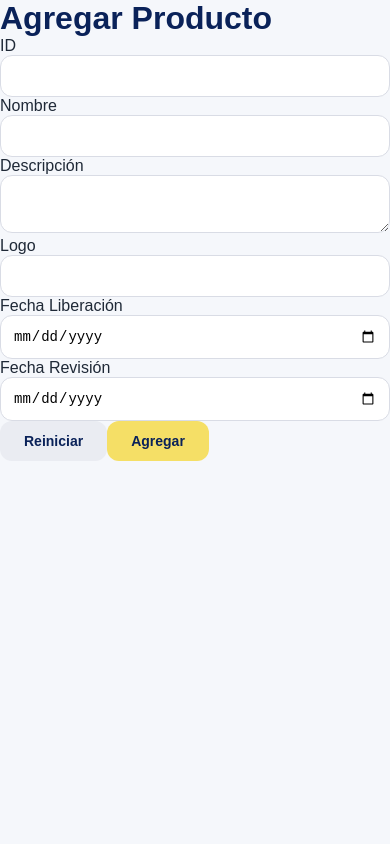
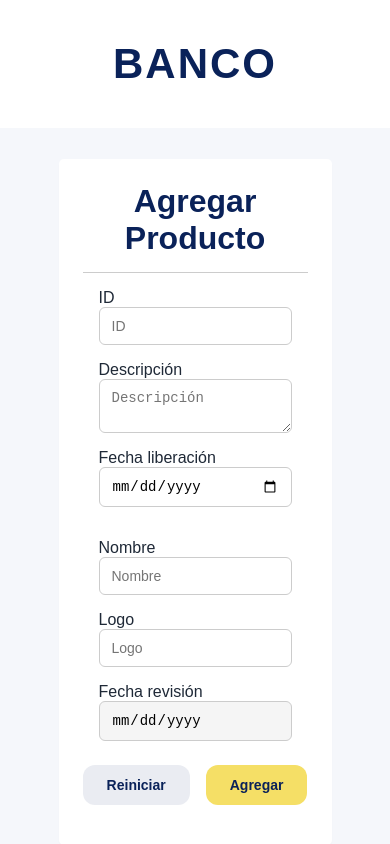
Before and after one commit to MelanySecaira/bank-products-front, an Angular app in the folder client/: page /products/create in a window 390 px wide. Shown: the top 844 px of the page. Built offline with nearby package versions, Linux system fonts and the light colour scheme.

Commit message:
Make layout responsive

```diff
--- a/client/src/app/app.html
+++ b/client/src/app/app.html
@@ -1 +1,4 @@
+<h1 class="page-title">
+    BANCO
+  </h1>
 <router-outlet />
--- a/client/src/app/features/products/components/product-form/product-form.css
+++ b/client/src/app/features/products/components/product-form/product-form.css
@@ -0,0 +1,83 @@
+.form-container {
+  max-width: 600px;
+  margin: 0 auto;
+}
+.error {
+  color: #d32f2f;
+  font-size: 12px;
+  margin-top: 4px;
+}
+
+.product-form{
+    border-top: #ccc solid 1px;
+    padding: 1rem;
+    margin: 0 auto;
+}
+
+.grid-form {
+  display: grid;
+  grid-template-columns: 1fr 1fr;
+  gap: 1rem;
+  padding-bottom: 0.5rem;
+}
+
+.field {
+  display: flex;
+  flex-direction: column;
+  margin-bottom: 1rem;
+}
+
+input[readonly] {
+  background-color: #f5f5f5;
+  cursor: not-allowed;
+}
+
+input,
+textarea {
+  padding: 10px 12px;
+  border-radius: 6px;
+  border: 1px solid #ccc;
+  font-size: 14px;
+  transition: border-color 0.2s;
+}
+
+input:focus,
+textarea:focus {
+  outline: none;
+  /* border-color: --color-azul-letra; */
+}
+
+.actions {
+  display: flex;
+  justify-content: center;
+  gap: 1rem;
+}
+
+button.primary {
+  background-color: var(--color-amarillo-activado);
+  color: var(--color-azul-letra);
+  border: none;
+  padding: 0.5rem 1rem;
+  border-radius: 3px;
+  cursor: pointer;
+}
+
+button.secondary {
+  background-color: #eaecf2;
+  color: var(--color-azul-letra);
+  border: none;
+  padding: 0.5rem 1rem;
+  border-radius: 3px;
+  cursor: pointer;
+}
+
+input.ng-invalid.ng-touched {
+  border: 1px solid #e53935;
+}
+
+input:focus,
+textarea:focus,
+select:focus {
+  outline: none;              /* quita el borde negro */
+  box-shadow: none;           /* quita glow */
+}
--- a/client/src/app/features/products/components/product-form/product-form.html
+++ b/client/src/app/features/products/components/product-form/product-form.html
@@ -1,4 +1,4 @@
-<form
+<!-- <form
   [formGroup]="form"
   (ngSubmit)="onSubmit()"
 >
@@ -94,4 +94,237 @@
 
   </div>
 
+</form> -->
+
+
+
+<form
+  [formGroup]="form"
+  (ngSubmit)="onSubmit()"
+  class="product-form"
+>
+
+  <div class="grid-form">
+
+    <!-- ================= LEFT COLUMN ================= -->
+    <div class="form-column">
+
+      <!-- ID -->
+      <div class="field">
+
+        <label>ID</label>
+
+        <input
+          type="text"
+          formControlName="id"
+          placeholder="ID"
+        />
+
+        @if (form.get('id')?.touched) {
+
+          @if (form.get('id')?.hasError('required')) {
+            <small class="error">
+              El ID es obligatorio
+            </small>
+          }
+
+          @if (form.get('id')?.hasError('minlength')) {
+            <small class="error">
+              El ID debe tener al menos 3 caracteres
+            </small>
+          }
+
+          @if (form.get('id')?.hasError('maxlength')) {
+            <small class="error">
+              El ID no puede superar 10 caracteres
+            </small>
+          }
+
+          @if (form.get('id')?.hasError('idExists')) {
+            <small class="error">
+              El ID ya existe
+            </small>
+          }
+        }
+
+      </div>
+
+      <!-- DESCRIPCIÓN -->
+      <div class="field">
+
+        <label>Descripción</label>
+
+        <textarea
+          formControlName="description"
+          placeholder="Descripción"
+        ></textarea>
+
+        @if (form.get('description')?.touched) {
+
+          @if (form.get('description')?.hasError('required')) {
+            <small class="error">
+              La descripción es obligatoria
+            </small>
+          }
+
+          @if (form.get('description')?.hasError('minlength')) {
+            <small class="error">
+              Mínimo 10 caracteres
+            </small>
+          }
+
+          @if (form.get('description')?.hasError('maxlength')) {
+            <small class="error">
+              Máximo 200 caracteres
+            </small>
+          }
+        }
+
+      </div>
+
+      <!-- FECHA LIBERACIÓN -->
+      <div class="field">
+
+        <label>Fecha liberación</label>
+
+        <input
+          type="date"
+          formControlName="date_release"
+        />
+
+        @if (form.get('date_release')?.touched) {
+
+          @if (form.get('date_release')?.hasError('required')) {
+            <small class="error">
+              La fecha de liberación es obligatoria
+            </small>
+          }
+
+          @if (form.get('date_release')?.hasError('minTodayDate')) {
+            <small class="error">
+              La fecha no puede ser anterior a hoy
+            </small>
+          }
+        }
+
+      </div>
+
+    </div>
+
+    <!-- ================= RIGHT COLUMN ================= -->
+    <div class="form-column">
+
+      <!-- NOMBRE -->
+      <div class="field">
+
+        <label>Nombre</label>
+
+        <input
+          type="text"
+          formControlName="name"
+          placeholder="Nombre"
+        />
+
+        @if (form.get('name')?.touched) {
+
+          @if (form.get('name')?.hasError('required')) {
+            <small class="error">
+              El nombre es obligatorio
+            </small>
+          }
+
+          @if (form.get('name')?.hasError('minlength')) {
+            <small class="error">
+              Mínimo 5 caracteres
+            </small>
+          }
+
+          @if (form.get('name')?.hasError('maxlength')) {
+            <small class="error">
+              Máximo 100 caracteres
+            </small>
+          }
+        }
+
+      </div>
+
+      <!-- LOGO -->
+      <div class="field">
+
+        <label>Logo</label>
+
+        <input
+          type="text"
+          formControlName="logo"
+          placeholder="Logo"
+        />
+
+        @if (form.get('logo')?.touched) {
+
+          @if (form.get('logo')?.hasError('required')) {
+            <small class="error">
+              El logo es obligatorio
+            </small>
+          }
+        }
+
+      </div>
+
+      <!-- FECHA REVISIÓN -->
+      <div class="field">
+
+        <label>Fecha revisión</label>
+
+        <input
+          type="date"
+          formControlName="date_revision"
+          readonly
+        />
+
+        @if (form.get('date_revision')?.touched) {
+
+          @if (form.get('date_revision')?.hasError('required')) {
+            <small class="error">
+              La fecha de revisión es obligatoria
+            </small>
+          }
+
+          @if (form.get('date_revision')?.hasError('notOneYearAfter')) {
+            <small class="error">
+              Debe ser exactamente 1 año después
+            </small>
+          }
+        }
+
+      </div>
+
+    </div>
+
+  </div>
+
+  <!-- ================= ACTIONS ================= -->
+  <div class="actions">
+
+    <button
+      type="button"
+      class="secondary-button"
+      (click)="onReset()"
+    >
+      Reiniciar
+    </button>
+
+    <button
+      type="submit"
+      class="primary-button"
+      [disabled]="form.invalid || form.pending"
+    >
+      {{
+        mode() === 'create'
+          ? 'Agregar'
+          : 'Guardar'
+      }}
+    </button>
+
+  </div>
+
 </form>
--- a/client/src/app/features/products/components/product-form/product-form.ts
+++ b/client/src/app/features/products/components/product-form/product-form.ts
@@ -158,6 +158,26 @@ export class ProductForm {
     });
   }
 
+  ngOnInit(): void {
+
+    this.form.get('date_release')?.valueChanges.subscribe(date => {
+
+      if (!date) return;
+
+      const releaseDate = new Date(date);
+
+      const revisionDate = new Date(releaseDate);
+
+      revisionDate.setFullYear(releaseDate.getFullYear() + 1);
+
+      const formatted = revisionDate.toISOString().split('T')[0];
+
+      this.form.get('date_revision')?.setValue(formatted, {
+        emitEvent: false
+      });
+
+    });
+  }
   onSubmit(): void {
 
     console.log('Form status:', this.form.status);
--- a/client/src/app/features/products/components/product-table/product-table.css
+++ b/client/src/app/features/products/components/product-table/product-table.css
@@ -1,3 +1,5 @@
+/* padding: 48px 24px; */
+
 .table-container {
 
   background:
@@ -232,7 +234,7 @@
   width: 100%;
 
   padding:
-    14px 16px;
+    9px 16px;
 
   background: transparent;
 
--- a/client/src/app/features/products/pages/product-create/product-create.css
+++ b/client/src/app/features/products/pages/product-create/product-create.css
@@ -0,0 +1,9 @@
+.content-card {
+
+margin: 8% 15%;
+}
+
+.form-tittle{
+    text-align: center;
+    padding-bottom: 15px;
+}
--- a/client/src/app/features/products/pages/product-create/product-create.html
+++ b/client/src/app/features/products/pages/product-create/product-create.html
@@ -1,4 +1,6 @@
-<h1>
+<div class="content-card">
+
+<h1 class="form-tittle">
   Agregar Producto
 </h1>
 
@@ -21,3 +23,4 @@
   (submitForm)="createProduct($event)"
   (resetForm)="resetForm()"
 ></app-product-form>
+<div>
--- a/client/src/app/features/products/pages/product-edit/product-edit.css
+++ b/client/src/app/features/products/pages/product-edit/product-edit.css
@@ -0,0 +1,9 @@
+.content-card {
+
+margin: 8% 15%;
+}
+
+.form-tittle{
+    text-align: center;
+    padding-bottom: 15px;
+}
--- a/client/src/app/features/products/pages/product-edit/product-edit.html
+++ b/client/src/app/features/products/pages/product-edit/product-edit.html
@@ -1,4 +1,7 @@
-<h1>
+<div class="content-card">
+
+<div class="form container">
+<h1 class="form-tittle">
   Editar Producto
 </h1>
 
@@ -26,3 +29,5 @@
 
   ></app-product-form>
 }
+</div>
+</div>
--- a/client/src/app/features/products/pages/product-list/product-list.html
+++ b/client/src/app/features/products/pages/product-list/product-list.html
@@ -72,9 +72,9 @@
 
 <div class="page-container">
 
-  <h1 class="page-title">
+  <!-- <h1 class="page-title">
     BANCO
-  </h1>
+  </h1> -->
 
 
 
--- a/client/src/styles.css
+++ b/client/src/styles.css
@@ -159,3 +159,52 @@ select:focus {
 
   margin-top: 4px;
 }
+
+/* ========= tittle ========= */
+.page-title {
+
+  text-align: center;
+
+  font-size: 42px;
+
+  font-weight: 800;
+
+  color:
+    var(--color-primary);
+    background: var(--color-white);
+
+  padding: 40px;
+  letter-spacing: 2px;
+}
+
+.page-container {
+
+  min-height: 100vh;
+
+  padding:
+    48px 24px;
+
+}
+
+/* ========= CONTENT CARD ========= */
+.content-card {
+
+  background:
+    var(--color-white);
+
+  padding:
+    24px;
+
+  border-radius:
+    5px;
+
+  box-shadow:
+    var(--shadow-sm);
+}
+
+@media (max-width: 768px) {
+
+  .grid-form {
+    grid-template-columns: 1fr !important;
+  }
+}
```
